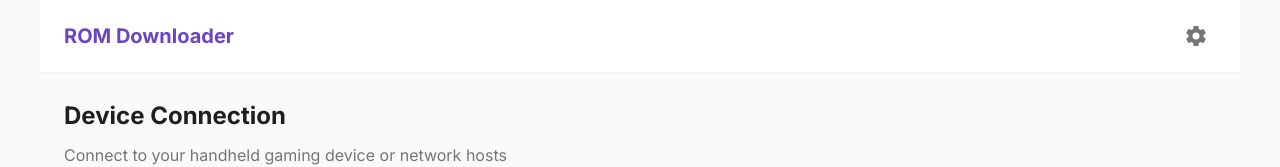
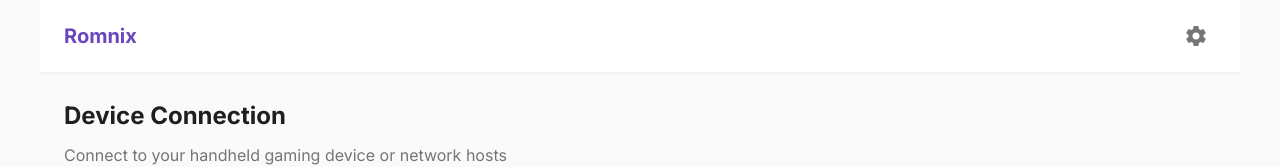
Before and after one commit to amosjerbi/romnix, a plain HTML site: page index.html in a window 1280 px wide. Shown: the top 167 px of the page. Drawn offline with Linux system fonts and the light colour scheme.

Commit message:
Add files via upload

```diff
--- a/index.html
+++ b/index.html
@@ -3,7 +3,7 @@
 <head>
     <meta charset="UTF-8">
     <meta name="viewport" content="width=device-width, initial-scale=1.0">
-    <title>ROM Downloader</title>
+    <title>Romnix</title>
     <link rel="stylesheet" href="styles.css">
     <link href="https://fonts.googleapis.com/css2?family=Inter:wght@300;400;500;600;700&display=swap" rel="stylesheet">
     <link href="https://fonts.googleapis.com/icon?family=Material+Icons" rel="stylesheet">
@@ -15,7 +15,7 @@
             <!-- Top Navigation -->
             <header class="top-nav">
                 <div class="nav-content">
-                    <h1 class="app-title">ROM Downloader</h1>
+                    <h1 class="app-title">Romnix</h1>
                     <div class="nav-actions">
                         <button class="nav-button" id="settingsBtn">
                             <span class="material-icons">settings</span>
```
